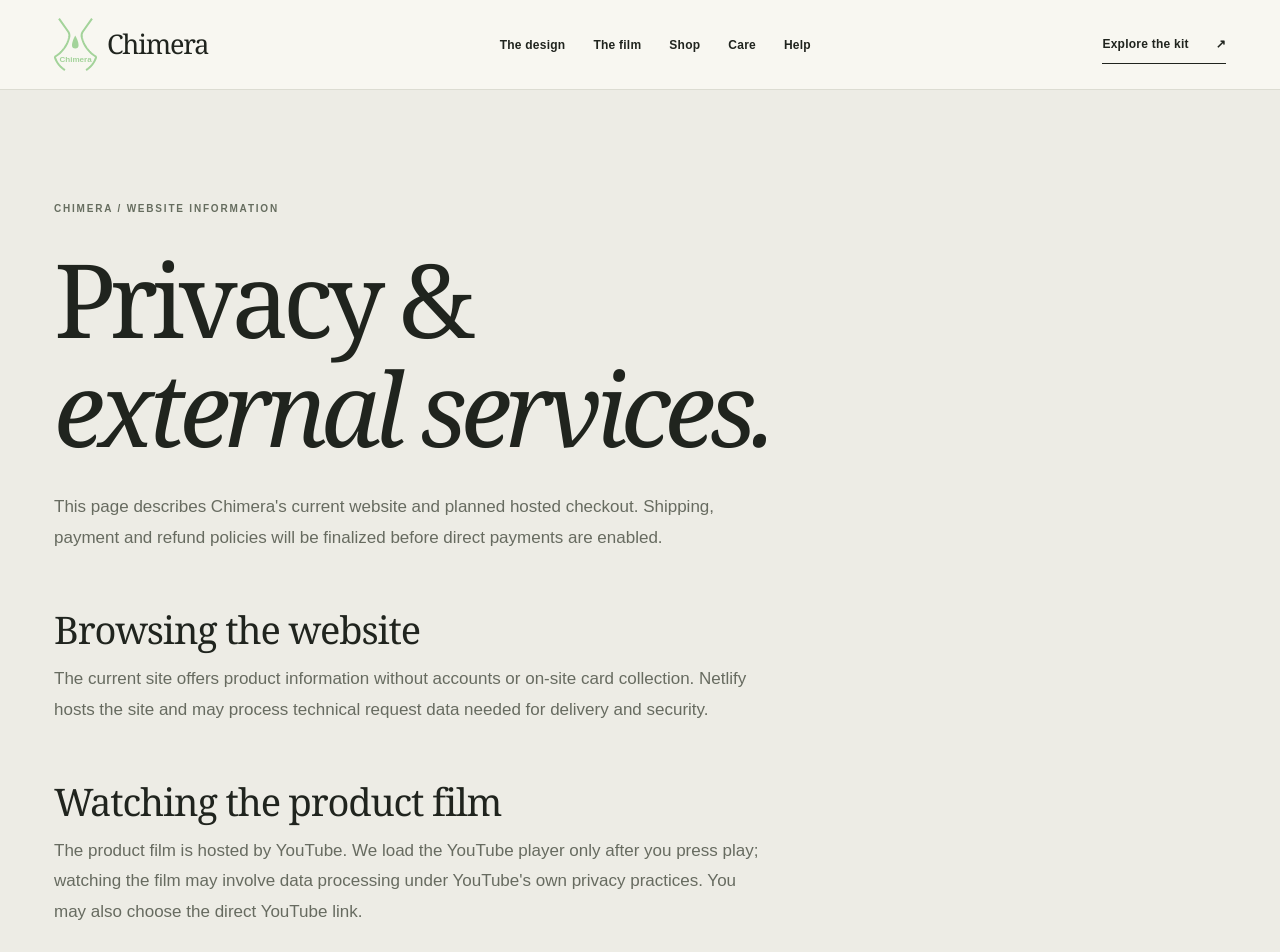
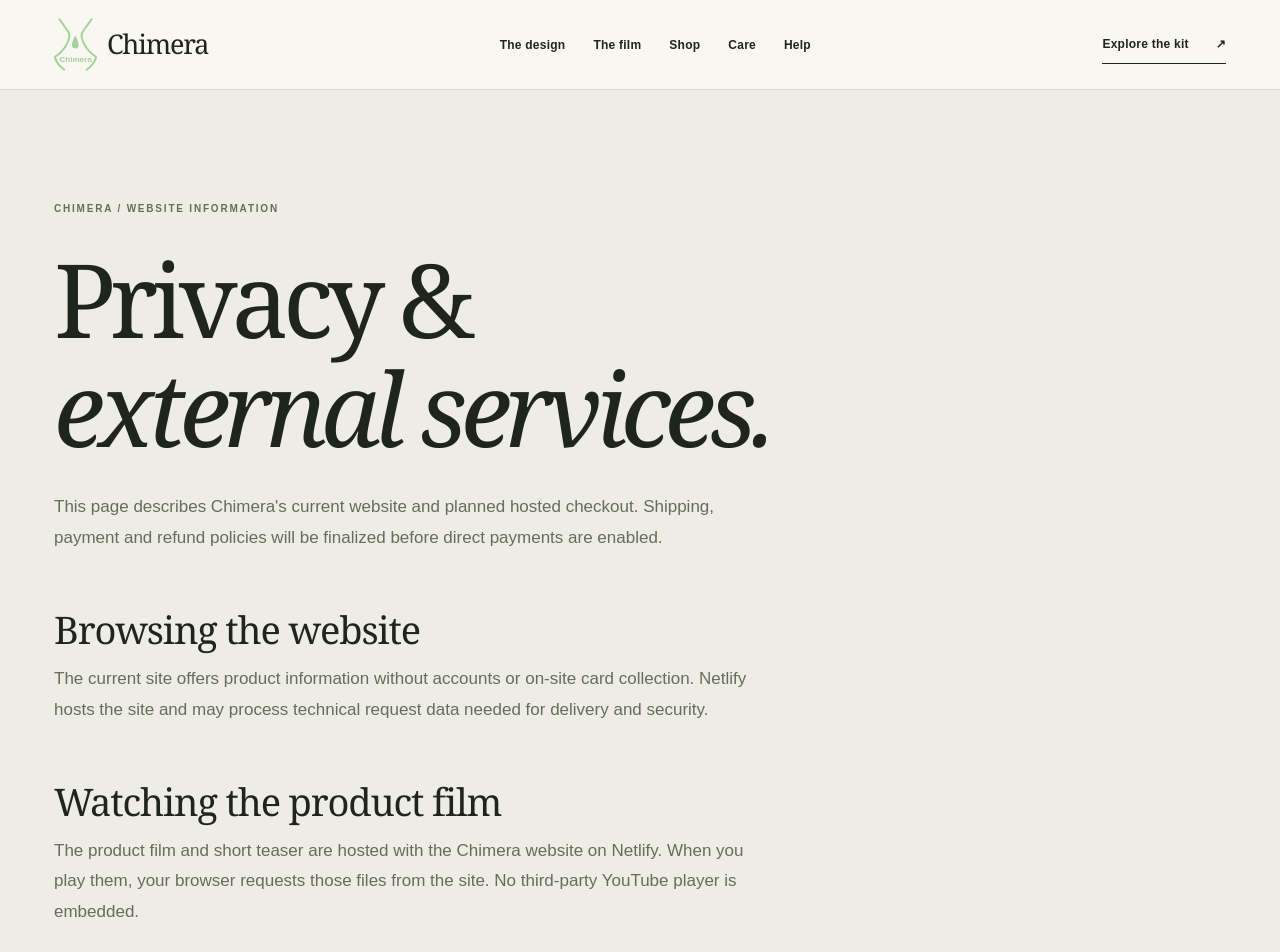
Before and after one commit to BTheCoderr/chimerawebsite, a Next.js app: page /privacy in a window 1280 px wide. Shown: the top 952 px of the page. Built offline with nearby package versions, Linux system fonts and the light colour scheme.

Commit message:
Use Chimera's updated first-party video on the website

```diff
--- a/app/privacy/page.tsx
+++ b/app/privacy/page.tsx
@@ -5,7 +5,7 @@ import { SiteFooter } from '@/components/SiteFooter';
 
 export const metadata: Metadata = {
   title: 'Privacy & third-party services',
-  description: 'How Chimera handles browsing, YouTube video, and future Stripe-hosted checkout.',
+  description: 'How Chimera handles browsing, a first-party product video, and future Stripe-hosted checkout.',
   alternates: { canonical: '/privacy/' },
 };
 export default function PrivacyPage() {
@@ -18,7 +18,7 @@ export default function PrivacyPage() {
       <h2>Browsing the website</h2>
       <p>The current site offers product information without accounts or on-site card collection. Netlify hosts the site and may process technical request data needed for delivery and security.</p>
       <h2>Watching the product film</h2>
-      <p>The product film is hosted by YouTube. We load the YouTube player only after you press play; watching the film may involve data processing under YouTube's own privacy practices. You may also choose the direct YouTube link.</p>
+      <p>The product film and short teaser are hosted with the Chimera website on Netlify. When you play them, your browser requests those files from the site. No third-party YouTube player is embedded.</p>
       <h2>Purchasing and order support</h2>
       <p>The Shop links lead to Chimera's own product pages. Direct Stripe checkout is disabled pending merchant setup. When enabled, the purchase button will redirect to Stripe-hosted checkout, where Stripe handles payment details and may collect the shipping address needed by the seller. Chimera does not collect card numbers through the website. The optional external TikTok Shop link follows that marketplace's separate policies.</p>
       <h2>Questions</h2>
```
